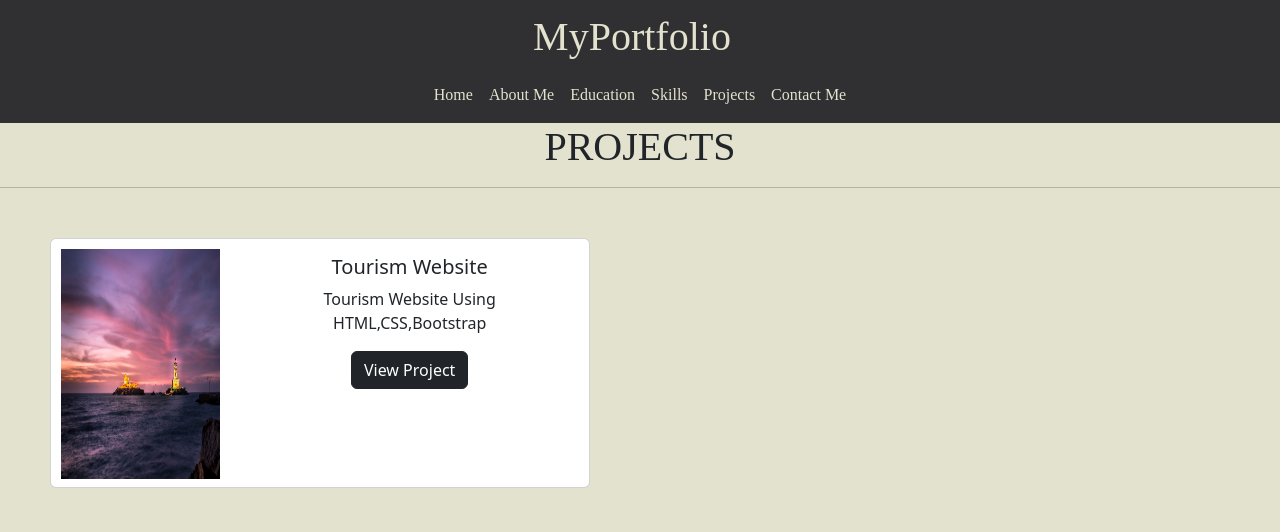
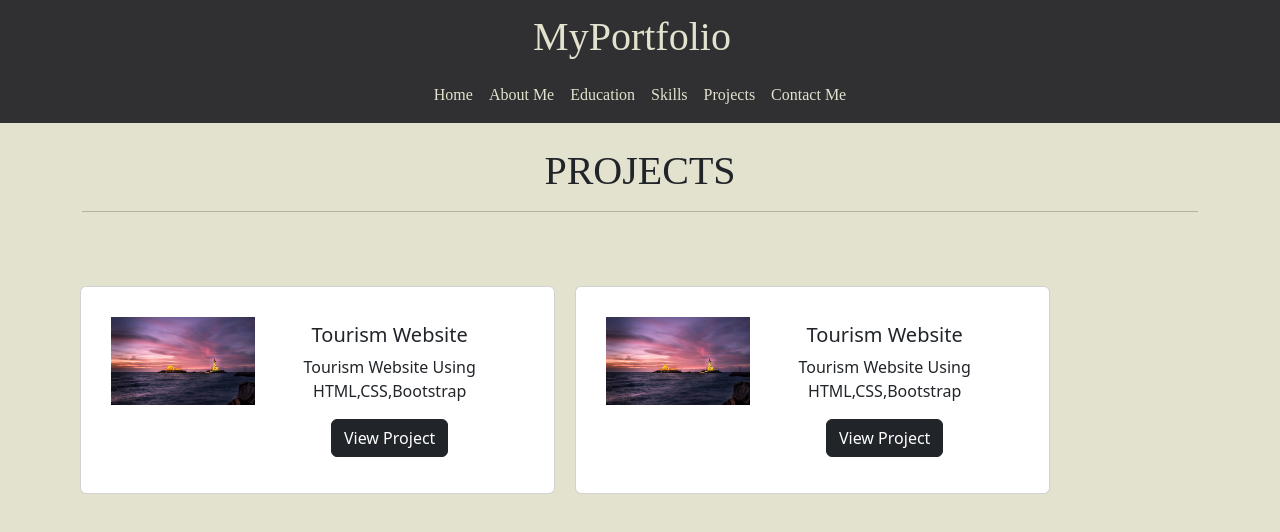
Before and after one commit to Debak2003/My_Portfolio_App, a React (Create React App) app: page /project in a window 1280 px wide. Shown: the top 532 px of the page. Built offline with nearby package versions, Linux system fonts and the light colour scheme.

Commit message:
fourth commit

```diff
--- a/src/App.css
+++ b/src/App.css
@@ -119,7 +119,7 @@ footer {
 height: 500px;
 }
 /*................................. project...................................... */
-.img-fluid.rounded-start{
+/* .img-fluid.rounded-start{
   height: 250px;
   padding: 10px;
   width: fit-content;
@@ -131,8 +131,9 @@ height: 500px;
 .card.mb-3{
   margin: 50px;
   height: 250px;
-}
+} */
 /* .................................icons........................................... */
 .icons{
   padding-left: 50px;
+
 }
--- a/src/components/Navbar.jsx
+++ b/src/components/Navbar.jsx
@@ -9,7 +9,7 @@ const Navbar = () => {
        <nav class="navbar navbar-expand-lg nav-bg-black">
   <div class="container-fluid">
     <a class="navbar-brand" href="#"><Link to={'/'} style={{textDecoration:'none',color:' #e2e2ce',fontFamily:'-moz-initial'}}><h1>MyPortfolio</h1></Link></a>
-    <button class="navbar-toggler" type="button" data-bs-toggle="collapse" data-bs-target="#navbarSupportedContent" aria-controls="navbarSupportedContent" aria-expanded="false" aria-label="Toggle navigation">
+    <button class="navbar-toggler" type="button" data-bs-toggle="collapse" data-bs-target="#navbarSupportedContent" aria-controls="navbarSupportedContent" aria-expanded="false" aria-label="Toggle navigation" style={{backgroundColor:"#e3e3cf"}}>
       <span class="navbar-toggler-icon"></span>
     </button>
     <div class="collapse navbar-collapse" id="navbarSupportedContent">
--- a/src/components/Projects.jsx
+++ b/src/components/Projects.jsx
@@ -5,8 +5,45 @@ import 'bootstrap/dist/js/bootstrap.min.js';
 const Projects = () => {
   return (
     <div>
+        <div class="container">
+          <br></br>
       <h1 style={{fontFamily:'-moz-initial'}}>PROJECTS</h1><hr></hr>
-      <div class="card mb-3" style={{maxWidth:'540px'}}>
+    <br /><br />
+      <div class="row" >
+                <div class="card col-md-5" style={{padding:'20px',margin:'10px'}}>
+                      <div class="row g-0">
+                        <div class="col-md-4">
+                          <img src={img1} class="img-fluid" alt="..." style={{height:'fit-content',margin:'10px'}}></img>
+                        </div>
+                        <div class="col-md-8">
+                          <div class="card-body">
+                            <h5 class="card-title">Tourism Website</h5>
+                            <p class="card-text">Tourism Website Using HTML,CSS,Bootstrap</p>
+                            <a class="btn btn-dark" href=" https://debak2003.github.io/tourism-website/" role="button">View Project</a>
+                          </div>
+                        </div>
+                      </div>
+                </div>
+
+          <div class="card col-md-5" style={{padding:'20px',margin:'10px'}} >
+            <div class="row g-0">
+              <div class="col-md-4">
+                <img src={img1} class="img-fluid" alt="..." style={{height:'fit-content',margin:'10px'}}></img>
+              </div>
+              <div class="col-md-8">
+                <div class="card-body">
+                  <h5 class="card-title">Tourism Website</h5>
+                  <p class="card-text">Tourism Website Using HTML,CSS,Bootstrap</p>
+                  <a class="btn btn-dark" href=" https://debak2003.github.io/tourism-website/" role="button">View Project</a>
+                </div>
+              </div>
+            </div>
+          </div>
+      </div>
+
+      </div>
+
+{/* <div class="card col-md-6">
   <div class="row g-0">
     <div class="col-md-4">
       <img src={img1} class="img-fluid rounded-start" alt="..."></img>
@@ -19,7 +56,7 @@ const Projects = () => {
       </div>
     </div>
   </div>
-</div>
+</div> */}
 </div>
 
   )
```
